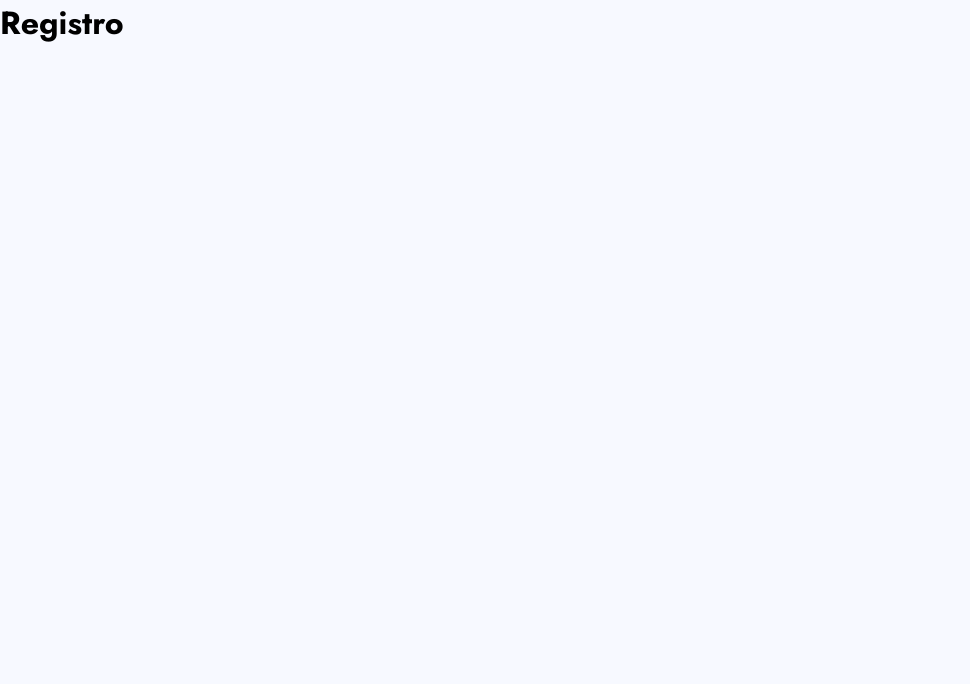
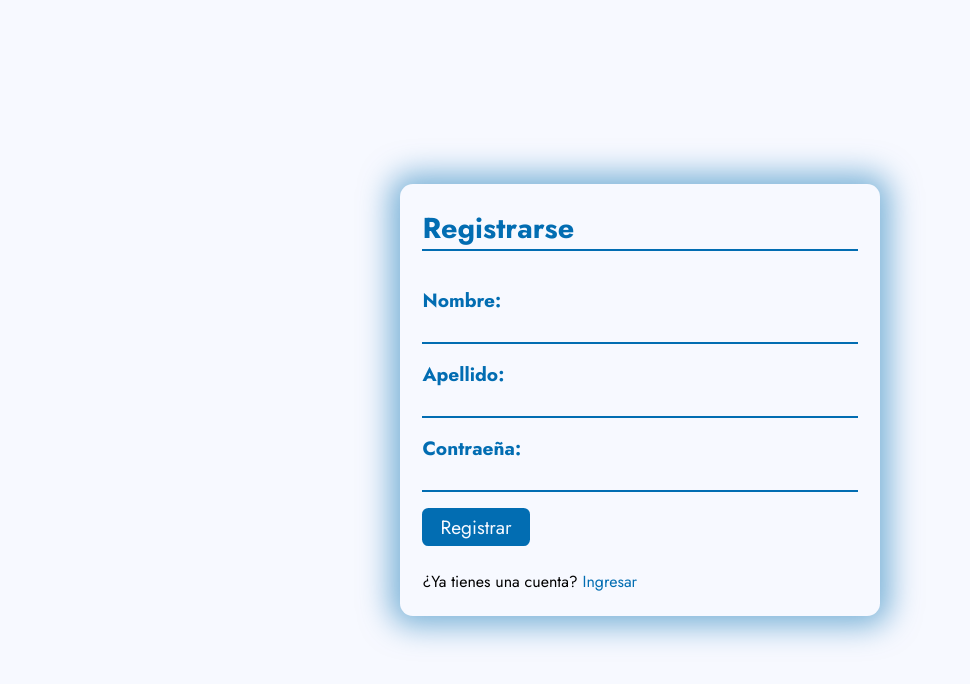
Before and after one commit to FlakoBB/task-box, a Next.js app: page /register in a window 1280 px wide. Shown: the top 684 px of the page, without its empty margins (0-970 px from the left). Built offline with nearby package versions, Linux system fonts and the light colour scheme.

Commit message:
Estilos a los forms (login | register)

```diff
--- a/src/app/register/page.jsx
+++ b/src/app/register/page.jsx
@@ -1,5 +1,11 @@
+import RegisterForm from '@/components/registerForm'
+
 const Register = () => {
-  return <h1>Registro</h1>
+  // ToDo: crear funcion para registrar usuario en la base de datos y pasarla por props al <RegisterForm />
+
+  return (
+    <RegisterForm />
+  )
 }
 
 export default Register
--- a/src/components/header.jsx
+++ b/src/components/header.jsx
@@ -31,7 +31,7 @@ const Header = ({ userName }) => {
               <span className={styles.user_name}><Link href='/'>Volver</Link></span>
               )
         }
-        <button className={styles.btn_logout} onClick={handleLogout}>Cerrar Sesión</button>
+        <button className={styles.btn_logout} onClick={handleLogout}>Salir</button>
       </div>
     </header>
   )
--- /dev/null
+++ b/src/components/registerForm.jsx
@@ -0,0 +1,31 @@
+import Link from 'next/link'
+import styles from '@/styles/forms.module.scss'
+
+const RegisterForm = () => {
+  return (
+    <main className={styles.main_container}>
+      <section className={styles.form_container}>
+        <form className={styles.form}>
+          <h2 className={styles.form_title}>Registrarse</h2>
+          <div className={styles.input_group}>
+            <label className={styles.label} htmlFor='name'>Nombre:</label>
+            <input className={styles.field} type='text' id='name' />
+          </div>
+          <div className={styles.input_group}>
+            <label className={styles.label} htmlFor='surname'>Apellido:</label>
+            <input className={styles.field} type='text' id='surname' />
+          </div>
+          <div className={styles.input_group}>
+            <label className={styles.label} htmlFor='password'>Contraeña:</label>
+            <input className={styles.field} type='text' id='password' />
+          </div>
+          <button className={styles.btn_form}>Registrar</button>
+          {/* // ToDo: Poner onSubmit para registrar el usuario en la base de datos */}
+        </form>
+        <span className={styles.change}>¿Ya tienes una cuenta? <Link href='/login'>Ingresar</Link></span>
+      </section>
+    </main>
+  )
+}
+
+export default RegisterForm
--- a/src/styles/_variables.scss
+++ b/src/styles/_variables.scss
@@ -1,4 +1,4 @@
 // ? Colors
 $mainColor: #026DB2;
-$ligthColor: #F7F9FF;
+$lightColor: #F7F9FF;
 $darkColor: #07090F;
--- /dev/null
+++ b/src/styles/forms.module.scss
@@ -0,0 +1,83 @@
+@use 'variables' as vars;
+
+@mixin flex-column-start-center {
+  display: flex;
+  flex-direction: column;
+  align-items: flex-start;
+  justify-content: center;
+}
+
+.main_container {
+  height: 100dvh;
+  display: grid;
+  place-items: center;
+
+  .form_container {
+    width: 30rem;
+    padding: 1.4rem;
+    border-radius: .8rem;
+    box-shadow: 0 0 30px 10px rgba(vars.$mainColor, .5);
+
+    .form {
+      @include flex-column-start-center();
+      gap: 1rem;
+      margin-bottom: 1.5rem;
+
+      .form_title {
+        width: 100%;
+        font-size: 1.8rem;
+        color: vars.$mainColor;
+        margin-bottom: 1.2rem;
+        border-bottom: 2px solid vars.$mainColor;
+      }
+
+      .input_group {
+        align-self: stretch;
+        @include flex-column-start-center();
+
+        .label {
+          font-size: 1.2rem;
+          font-weight: bold;
+          color: vars.$mainColor;
+        }
+
+        .field {
+          width: 100%;
+          font-size: 1.2rem;
+          background: none;
+          border: none;
+          outline: none;
+          border-bottom: 2px solid vars.$mainColor;
+        }
+      }
+
+      .btn_form {
+        padding: .2rem 1rem;
+        font-size: 1.2rem;
+        background-color: vars.$mainColor;
+        color: vars.$lightColor;
+        border: 2px solid vars.$mainColor;
+        border-radius: .4rem;
+        outline: none;
+        cursor: pointer;
+
+        &:hover {
+          background-color: vars.$lightColor;
+          color: vars.$mainColor;
+        }
+      }
+    }
+
+    .change {
+
+      a {
+        text-decoration: none;
+        color: vars.$mainColor;
+
+        &:hover {
+          color: rgba(vars.$mainColor, .5);
+        }
+      }
+    }
+  }
+}
--- a/src/styles/globals.scss
+++ b/src/styles/globals.scss
@@ -9,5 +9,5 @@
 
 body {
   min-height: 100dvh;
-  background-color: vars.$ligthColor;
+  background-color: vars.$lightColor;
 }
--- a/src/styles/header.module.scss
+++ b/src/styles/header.module.scss
@@ -38,7 +38,7 @@
     .btn_logout {
       padding: .4rem 1.2rem;
       border-radius: .4rem;
-      border: 2px solid vars.$ligthColor;
+      border: 2px solid vars.$lightColor;
       background: none;
       color: vars.$mainColor;
       font-weight: 600;
```
Also changed, not shown: src/app/login/page.jsx (+3 -4 lines), src/components/loginForm.jsx (added, +32 -0 lines).
